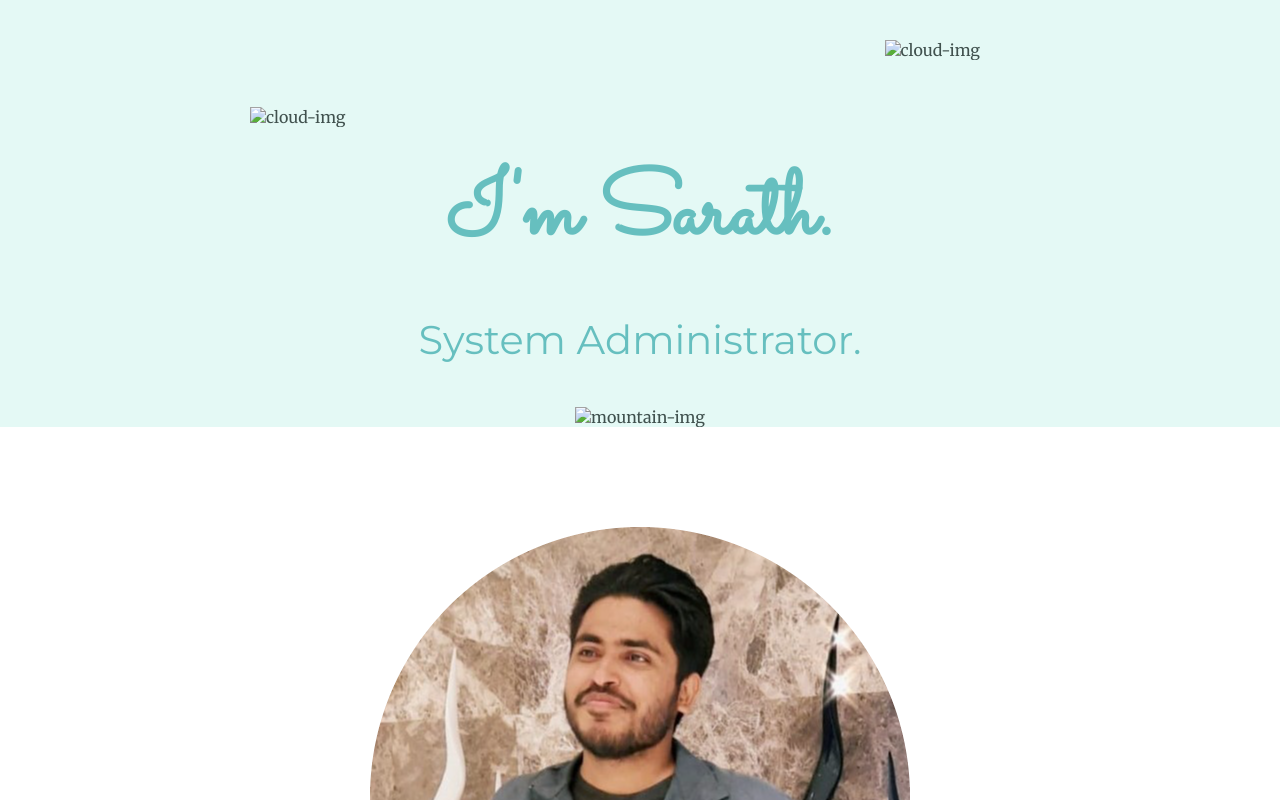
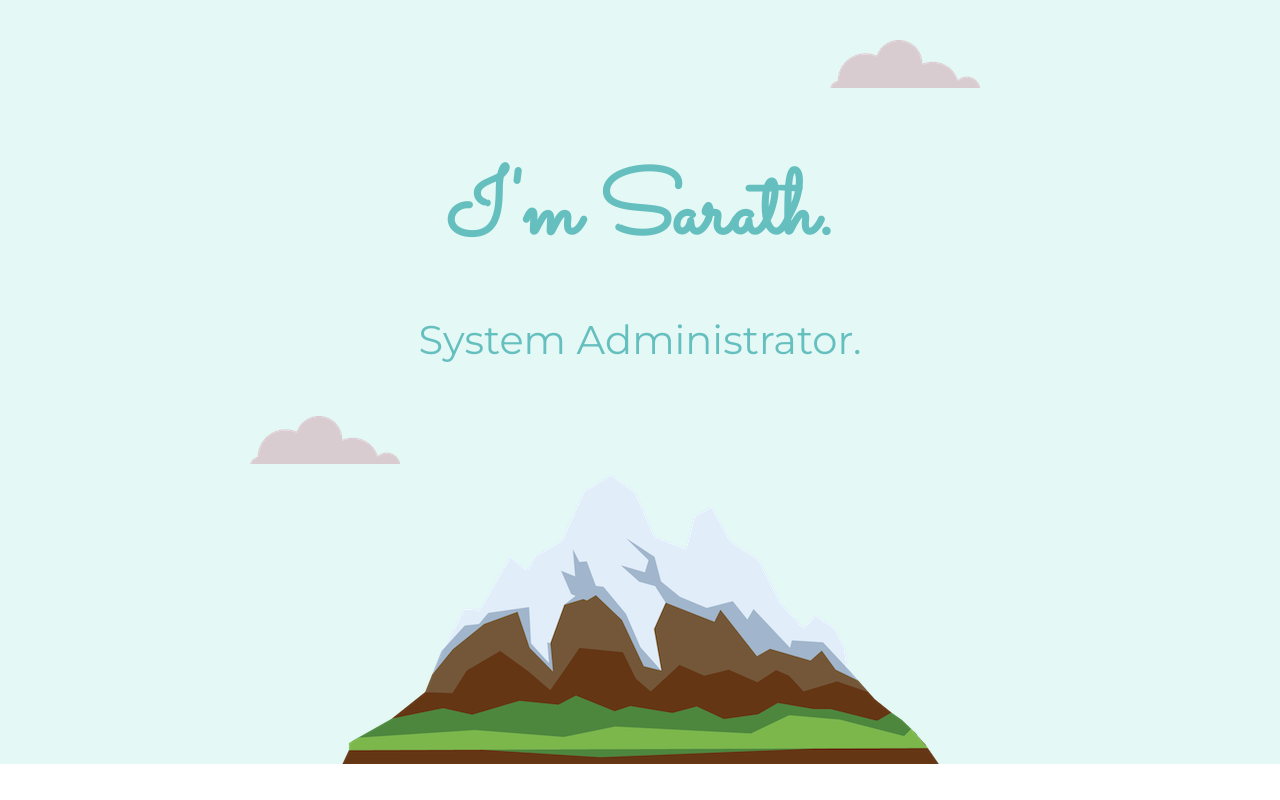
Before and after one commit to sarath-kumar-yanamandra/CV, a plain HTML site: page index.html in a window 1280 px wide. Shown: the top 800 px of the page. Drawn offline with Linux system fonts and the light colour scheme; files whose address does not match are found by name.

Commit message:
Update index.html

```diff
--- a/index.html
+++ b/index.html
@@ -11,16 +11,16 @@
   </head>
   <body>
     <div class="top-container">
-      <img class="top-cloud" src="images/cloud.png" alt="cloud-img">
+      <img class="top-cloud" src="cloud.png" alt="cloud-img">
       <h1>I'm Sarath.</h1>
       <h2>System Administrator.</h2>
-        <img class="bottom-cloud" src="images/cloud.png" alt="cloud-img">
-        <img class="mountain" src="images/mountain.png" alt="mountain-img">
+        <img class="bottom-cloud" src="cloud.png" alt="cloud-img">
+        <img class="mountain" src="mountain.png" alt="mountain-img">
 
     </div>
     <div class="middle-container">
       <div class="profile">
-        <img src="D:\Atom\CSS - My site\images\mypic.png" alt="my pic">
+        <img src="mypic.png" alt="my pic">
         <h2>Hello.</h2>
         <p class="intro">I am Python developer.I have experience in Linux, AWS and Devops.</p>
       </div>
```
